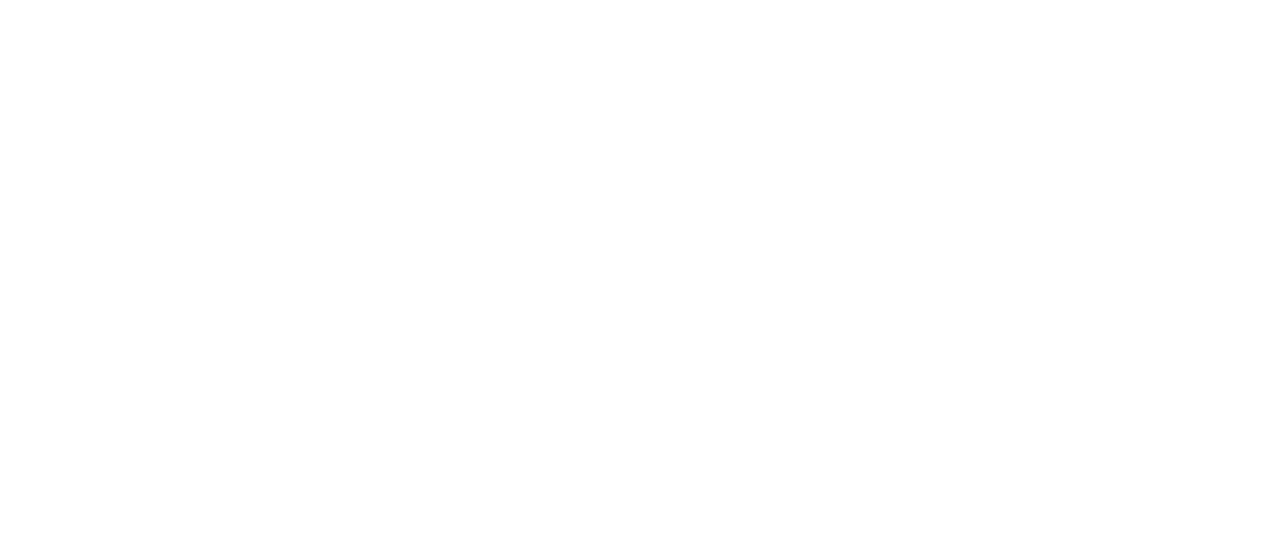
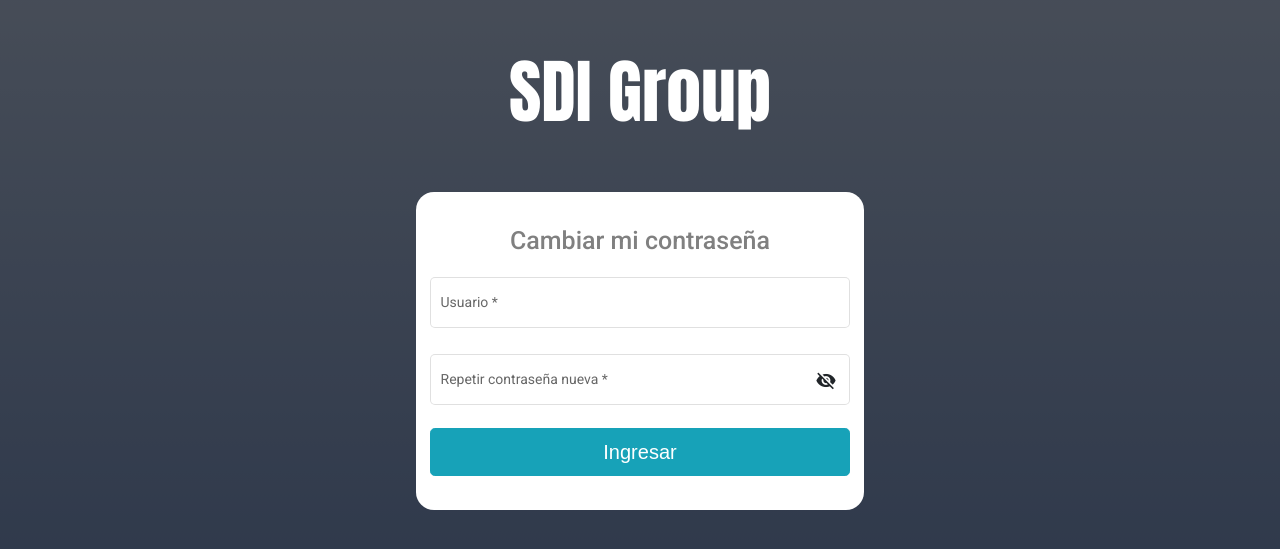
Before and after one commit to cacunae/ProyectoFinal, an Angular app: page /cambiar-password in a window 1280 px wide. Before the commit this address led to /. Shown: the part 103-652 px from the top of the page. Built offline with nearby package versions, Linux system fonts and the light colour scheme; a web font is replaced by a local one.

Commit message:
componente cambiar contrasenha

```diff
--- a/src/app/app-routing.module.ts
+++ b/src/app/app-routing.module.ts
@@ -13,6 +13,7 @@
 import { HomeComponent } from './landingPage/home/home.component';
 import { PerfilComponent } from './componentes/perfil/perfil.component';
 import { PerfilVendedorComponent } from './VistaVendedores/perfil-vendedor/perfil-vendedor.component';
+import { CambiarContrasenhaComponent } from './componentes/cambiar-contrasenha/cambiar-contrasenha.component';
 let vendedor: string = '0';
 let admin: string = '1';
 
@@ -21,6 +22,7 @@
   { path: '', component: HomeComponent },
   { path: 'mi-perfil-admin', component: PerfilComponent },
   { path: 'perfil-vendedor', component: PerfilVendedorComponent },
+  { path: 'cambiar-password', component: CambiarContrasenhaComponent},
   {
     path: 'portalventas',
     component: InicioComponent,
--- a/src/app/app.module.ts
+++ b/src/app/app.module.ts
@@ -20,6 +20,7 @@
 import { HomeComponent } from './landingPage/home/home.component';
 import { PerfilComponent } from './componentes/perfil/perfil.component';
 import { PerfilVendedorComponent } from './VistaVendedores/perfil-vendedor/perfil-vendedor.component';
+import { CambiarContrasenhaComponent } from './componentes/cambiar-contrasenha/cambiar-contrasenha.component';
 
 @NgModule({
   declarations: [
@@ -38,6 +39,7 @@
     HomeComponent,
     PerfilComponent,
     PerfilVendedorComponent,
+    CambiarContrasenhaComponent,
   ],
   imports: [
     BrowserModule,
--- /dev/null
+++ b/src/app/componentes/cambiar-contrasenha/cambiar-contrasenha.component.css
@@ -0,0 +1,44 @@
+.body {
+    font-family: Arial, Helvetica, sans-serif;
+    text-align: center;
+    position: relative;
+    width: 100%;
+  }
+  .main {
+    width: 100%;
+    height: 100vh;
+    display: flex;
+    flex-direction: column;
+    justify-content: center;
+    align-items: center;
+    background-attachment: fixed;
+    background-position: center center;
+    background-size: cover;
+    background-image: linear-gradient(to top, #6a85b6 0%, #bac8e0 100%);
+  }
+  .main:before {
+    content: "";
+    width: 100%;
+    height: 100%;
+    background-color: black;
+    position: absolute;
+    opacity: 0.6;
+
+  }
+  .titulo {
+    font-family: Impact, Haettenschweiler, "Arial Narrow Bold", sans-serif;
+    font-size: 70px;
+    color: white;
+  }
+  .main2 {
+    background-color: blanchedalmond;
+  }
+  .bordes {
+    border-radius: 18px 18px 18px 18px;
+    -moz-border-radius: 18px 18px 18px 18px;
+    -webkit-border-radius: 18px 18px 18px 18px;
+    border: 0px solid #000000;
+  }
+  .toogle {
+    color: #000000;
+  }
--- /dev/null
+++ b/src/app/componentes/cambiar-contrasenha/cambiar-contrasenha.component.html
@@ -0,0 +1,56 @@
+<div class="main">
+    <br />
+    <div class="body">
+      <h1 class="titulo">SDI Group</h1>
+      <br />
+      <br />
+      <div class="bordes" style="width: 35%; margin: 2em auto">
+        <form
+          class="mat-elevation-z4; bordes"
+          style="padding: 1em; background-color: white"
+        >
+          <div class="container">
+            <div class="row">
+              <h2
+                class="col"
+                style="font-size: 25px; color: gray; margin-top: 0.5cm"
+              >
+                Cambiar mi contraseña
+              </h2>
+            </div>
+          </div>
+
+          <mat-form-field style="width: 100%" appearance="outline">
+            <mat-label>Usuario</mat-label>
+            <input
+              matInput
+              required
+              placeholder="Tu usuario"
+              ng-required
+              name="usuario"
+            />
+          </mat-form-field>
+          <br />
+          <mat-form-field style="width: 100%" appearance="outline">
+            <mat-label> Repetir contraseña nueva</mat-label>
+            <input
+              matInput
+              type="password"
+              required
+              placeholder="Tu Contraseña"
+              name="contraseña"
+              ng-required
+            />
+            <mat-icon matSuffix (click)="hide = !hide">{{hide ? 'visibility_off' : 'visibility'}}</mat-icon>
+          </mat-form-field>
+          <br />
+          <button
+            type="submit"
+            class="btn btn-info btn-lg btn-block"
+            ng-disabled="!myForm.$valid"
+          >
+            Ingresar
+          </button>
+          <br />
+
+ <div>
--- /dev/null
+++ b/src/app/componentes/cambiar-contrasenha/cambiar-contrasenha.component.ts
@@ -0,0 +1,17 @@
+import { Component, OnInit } from '@angular/core';
+
+@Component({
+  selector: 'app-cambiar-contrasenha',
+  templateUrl: './cambiar-contrasenha.component.html',
+  styleUrls: ['./cambiar-contrasenha.component.css']
+})
+export class CambiarContrasenhaComponent implements OnInit {
+
+  constructor() { }
+
+  ngOnInit(): void {
+  }
+
+  hide=true;
+
+}
```
Also changed, not shown: 1 other file (tests, documents, lock files or other folders).
